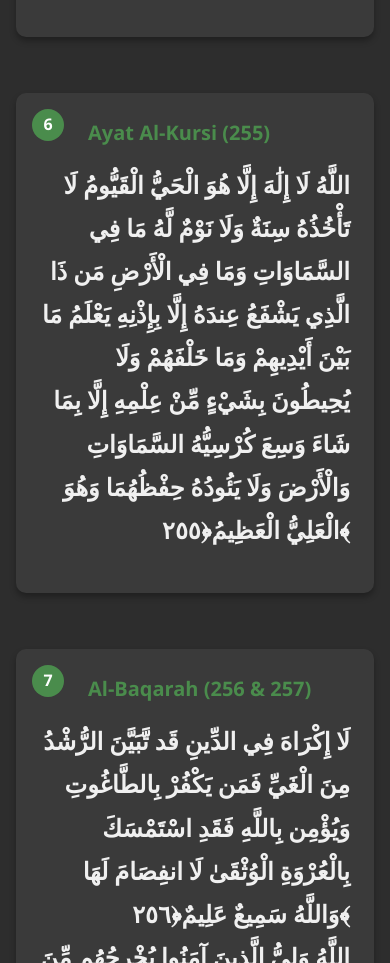
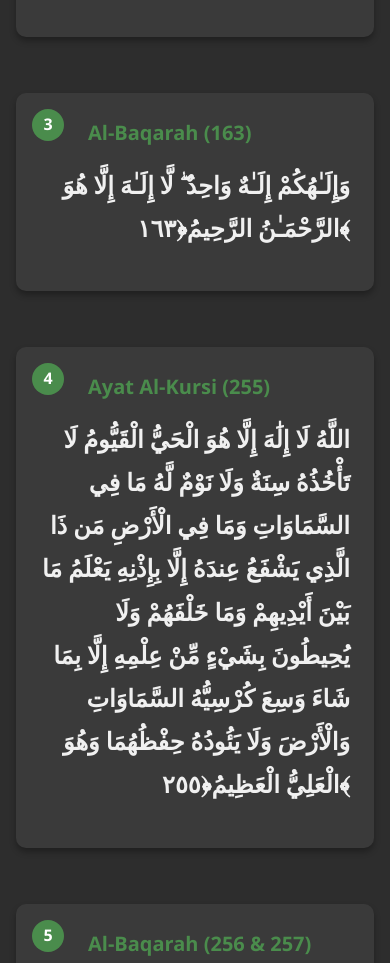
Before and after one commit to TellyBellyGit/Adhkarweb, a plain HTML site: page manzilVerses.html in a window 390 px wide. Shown: the part 1417-2380 px from the top of the page. Drawn offline with Linux system fonts and the light colour scheme; a web font is replaced by a local one.

Commit message:
fix(manzilVerses): correct verse numbering and add missing verse 3
The verse numbering was incorrect starting from verse 3, causing subsequent verses to be misnumbered. Added the missing verse 3 (Al-Baqarah 163) and adjusted the numbering of all following verses accordingly.

```diff
--- a/manzilVerses.html
+++ b/manzilVerses.html
@@ -335,9 +335,24 @@
                 </div>
             </div>
 
-            <!-- Manzil Verse 6: Ayat Al-Kursi -->
+            <!-- Manzil Verse 3: Al-Baqarah (163) -->
             <div class="manzil-card">
-                <div class="manzil-number">6</div>
+                <div class="manzil-number">3</div>
+                <div class="manzil-title">Al-Baqarah (163)</div>
+                <div class="arabic">
+                    <div class="arabic-text text-xl sm:text-2xl md:text-3xl space-y-6 text-gray-900">
+                        <div class="mb-6">
+                            <p class="flex justify-between mb-2"><span>وَإِلَـٰهُكُمْ إِلَـٰهٌ وَاحِدٌ ۖ لَّا إِلَـٰهَ إِلَّا هُوَ الرَّحْمَـٰنُ الرَّحِيمُ</span><span class="text-sm text-gray-500 ml-4">﴿١٦٣﴾</span></p>
+                            <div class="transliteration">Wa ilāhukum ilāhun wāḥid, lā ilāha illā huwar-raḥmānur-raḥīm.</div>
+                            <div class="translation">And your god is one God. There is no deity [worthy of worship] except Him, the Most Gracious, the Most Merciful.</div>
+                        </div>
+                    </div>
+                </div>
+            </div>
+
+            <!-- Manzil Verse 4: Ayat Al-Kursi -->
+            <div class="manzil-card">
+                <div class="manzil-number">4</div>
                 <div class="manzil-title">Ayat Al-Kursi (255)</div>
                 <div class="arabic">
                     <div class="arabic-text text-xl sm:text-2xl md:text-3xl space-y-6 text-gray-900">
@@ -350,9 +365,9 @@
                 </div>
             </div>
 
-            <!-- Manzil Verse 7: Al-Baqarah (256 & 257) -->
+            <!-- Manzil Verse 5: Al-Baqarah (256 & 257) -->
             <div class="manzil-card">
-                <div class="manzil-number">7</div>
+                <div class="manzil-number">5</div>
                 <div class="manzil-title">Al-Baqarah (256 & 257)</div>
                 <div class="arabic">
                     <div class="arabic-text text-xl sm:text-2xl md:text-3xl space-y-6 text-gray-900">
@@ -371,9 +386,9 @@
                 </div>
             </div>
 
-            <!-- Manzil Verse 8: Al-Baqarah (284) -->
+            <!-- Manzil Verse 6: Al-Baqarah (284) -->
             <div class="manzil-card">
-                <div class="manzil-number">8</div>
+                <div class="manzil-number">6</div>
                 <div class="manzil-title">Al-Baqarah (284)</div>
                 <div class="arabic">
                     <div class="arabic-text text-xl sm:text-2xl md:text-3xl space-y-6 text-gray-900">
@@ -386,9 +401,9 @@
                 </div>
             </div>
 
-            <!-- Manzil Verse 9: Al-Baqarah (285) -->
+            <!-- Manzil Verse 7: Al-Baqarah (285) -->
             <div class="manzil-card">
-                <div class="manzil-number">9</div>
+                <div class="manzil-number">7</div>
                 <div class="manzil-title">Al-Baqarah (285)</div>
                 <div class="arabic">
                     <div class="arabic-text text-xl sm:text-2xl md:text-3xl space-y-6 text-gray-900">
```
